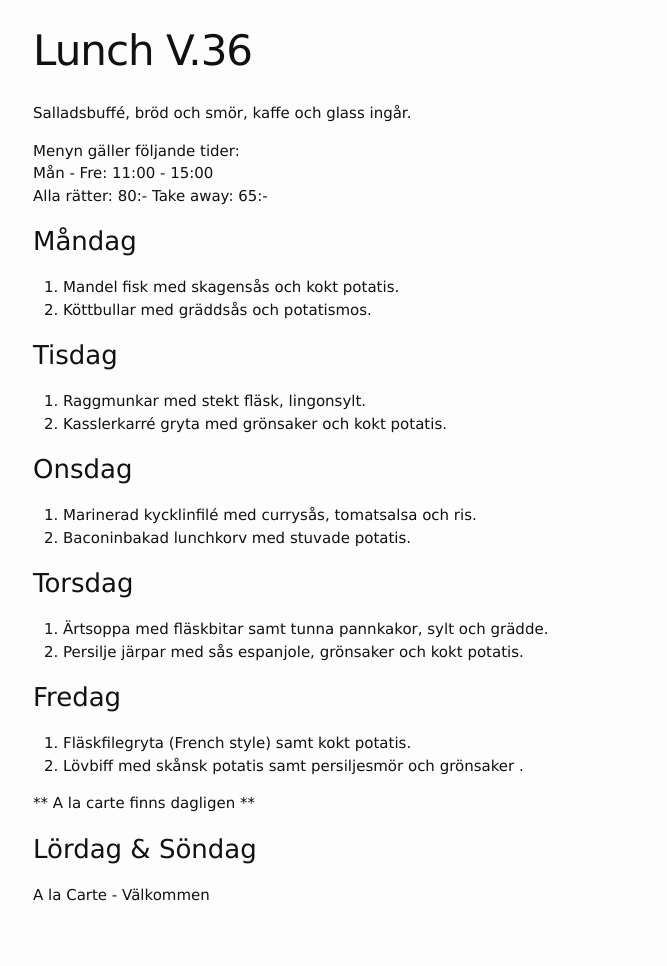
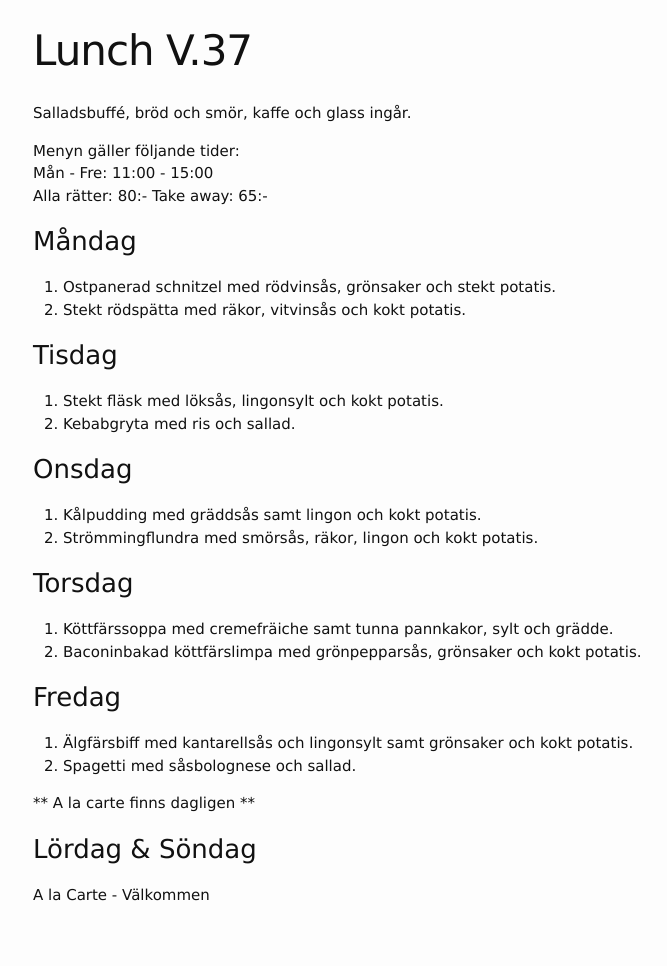
Before and after one commit to FarInn62/farinn62.github.io, a Jekyll site: the page built from lunch.md, in a window 1280 px wide. Shown: the whole page, without its empty margins (237-904 px from the left). Built offline with Jekyll 4.4.1, drawn with Linux system fonts in a browser that asks for light colours.

Commit message:
Update lunch.md

```diff
--- a/lunch.md
+++ b/lunch.md
@@ -1,6 +1,6 @@
 ---
 layout: foodmenu
-title: Lunch V.36
+title: Lunch V.37
 permalink: /lunch/
 published: true
 ---
@@ -12,29 +12,29 @@ Alla rätter: 80:- Take away: 65:-
 
 ### Måndag
 
-1. Mandel fisk med skagensås och kokt potatis.
-2. Köttbullar med gräddsås och potatismos.
+1. Ostpanerad schnitzel med rödvinsås, grönsaker och stekt potatis.
+2. Stekt rödspätta med räkor, vitvinsås och kokt potatis.
 
 ### Tisdag
 
-1. Raggmunkar med stekt fläsk, lingonsylt.
-2. Kasslerkarré gryta med grönsaker och kokt potatis.
+1. Stekt fläsk med löksås, lingonsylt och kokt potatis.
+2. Kebabgryta med ris och sallad.
 
 
 ### Onsdag
 
-1. Marinerad kycklinfilé med currysås, tomatsalsa och ris.
-2. Baconinbakad lunchkorv med stuvade potatis.
+1. Kålpudding med gräddsås samt lingon och kokt potatis.
+2. Strömmingflundra med smörsås, räkor, lingon och kokt potatis.
 
 ### Torsdag
 
-1. Ärtsoppa med fläskbitar samt tunna pannkakor, sylt och grädde.
-2. Persilje järpar med sås espanjole, grönsaker och kokt potatis.
+1. Köttfärssoppa med cremefräiche samt tunna pannkakor, sylt och grädde.
+2. Baconinbakad köttfärslimpa med grönpepparsås, grönsaker och kokt potatis.
 
 ### Fredag
 
-1. Fläskfilegryta (French style) samt kokt potatis.
-2. Lövbiff med skånsk potatis samt persiljesmör och grönsaker .
+1. Älgfärsbiff med kantarellsås och lingonsylt samt grönsaker och kokt potatis.
+2. Spagetti med såsbolognese och sallad.
 
 ** A la carte finns dagligen **
 
```
